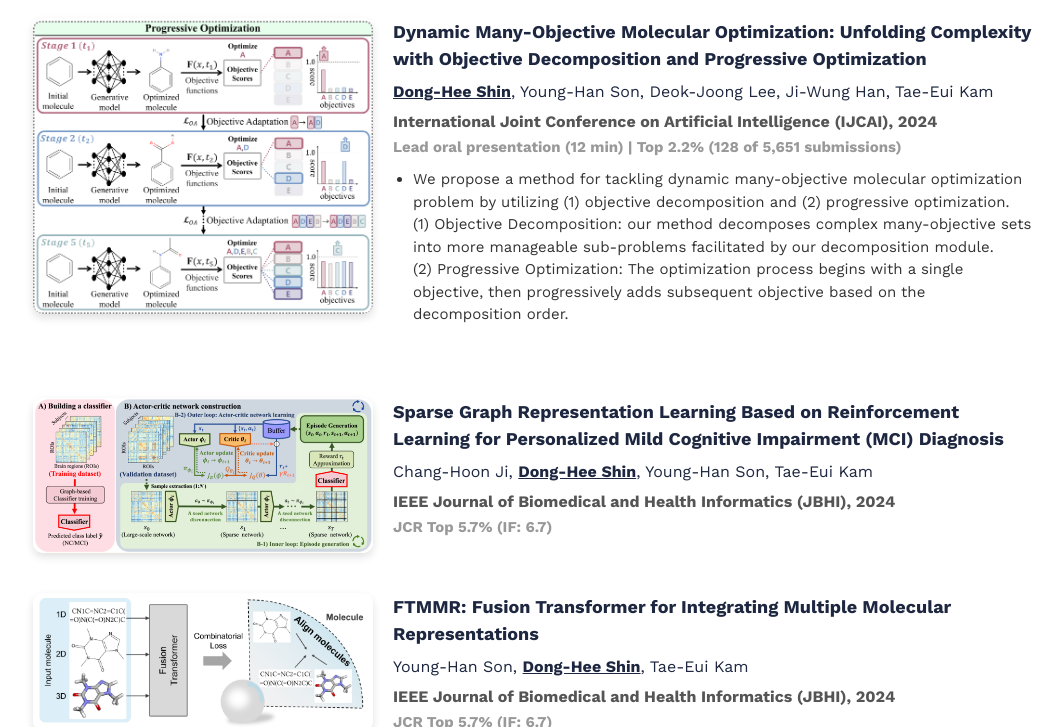
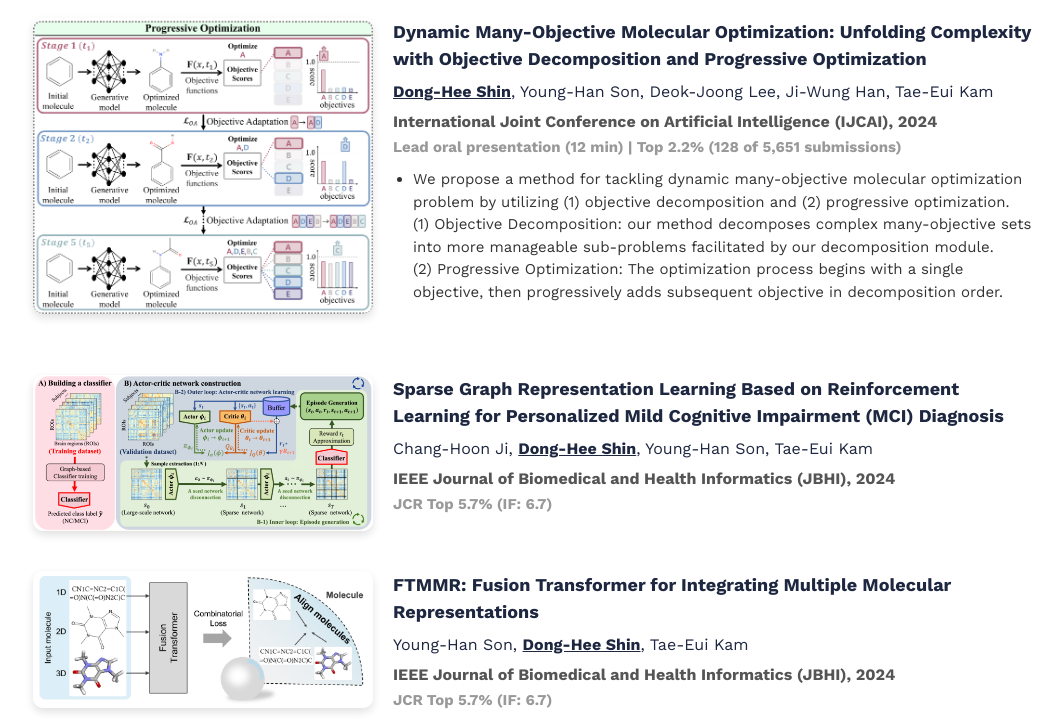
Before and after one commit to donghee-shin-page/donghee-shin-page.github.io, a Jekyll site: the page built from index.html, in a window 1280 px wide and 900 px high, scrolled down 1539 px, cut to the strip 0-727 px from the top of the window. Shown: the whole strip, without its empty margins (87-1149 px from the left). Built offline with Jekyll 4.4.1, drawn with Linux system fonts in a browser that asks for light colours; nearby versions of some CDN libraries; the list of posts is cut into pages by our own code.

Commit message:
Update selected_publications.yml

```diff
--- a/_data/selected_publications.yml
+++ b/_data/selected_publications.yml
@@ -21,7 +21,7 @@
     authors: "Dong-Hee Shin, Young-Han Son, Deok-Joong Lee, Ji-Wung Han, Tae-Eui Kam"
     venue: "International Joint Conference on Artificial Intelligence (IJCAI), 2024"
     note: "Lead oral presentation (12 min) | Top 2.2% (128 of 5,651 submissions)"
-    description_points: "We propose a method for tackling dynamic many-objective molecular optimization problem by utilizing (1) objective decomposition and (2) progressive optimization.<br>(1) Objective Decomposition: our method decomposes complex many-objective sets into more manageable sub-problems facilitated by our decomposition module.<br>(2) Progressive Optimization: The optimization process begins with a single objective, then progressively adds subsequent objective based on the decomposition order."
+    description_points: "We propose a method for tackling dynamic many-objective molecular optimization problem by utilizing (1) objective decomposition and (2) progressive optimization.<br>(1) Objective Decomposition: our method decomposes complex many-objective sets into more manageable sub-problems facilitated by our decomposition module.<br>(2) Progressive Optimization: The optimization process begins with a single objective, then progressively adds subsequent objective in decomposition order."
 
 
 
```
